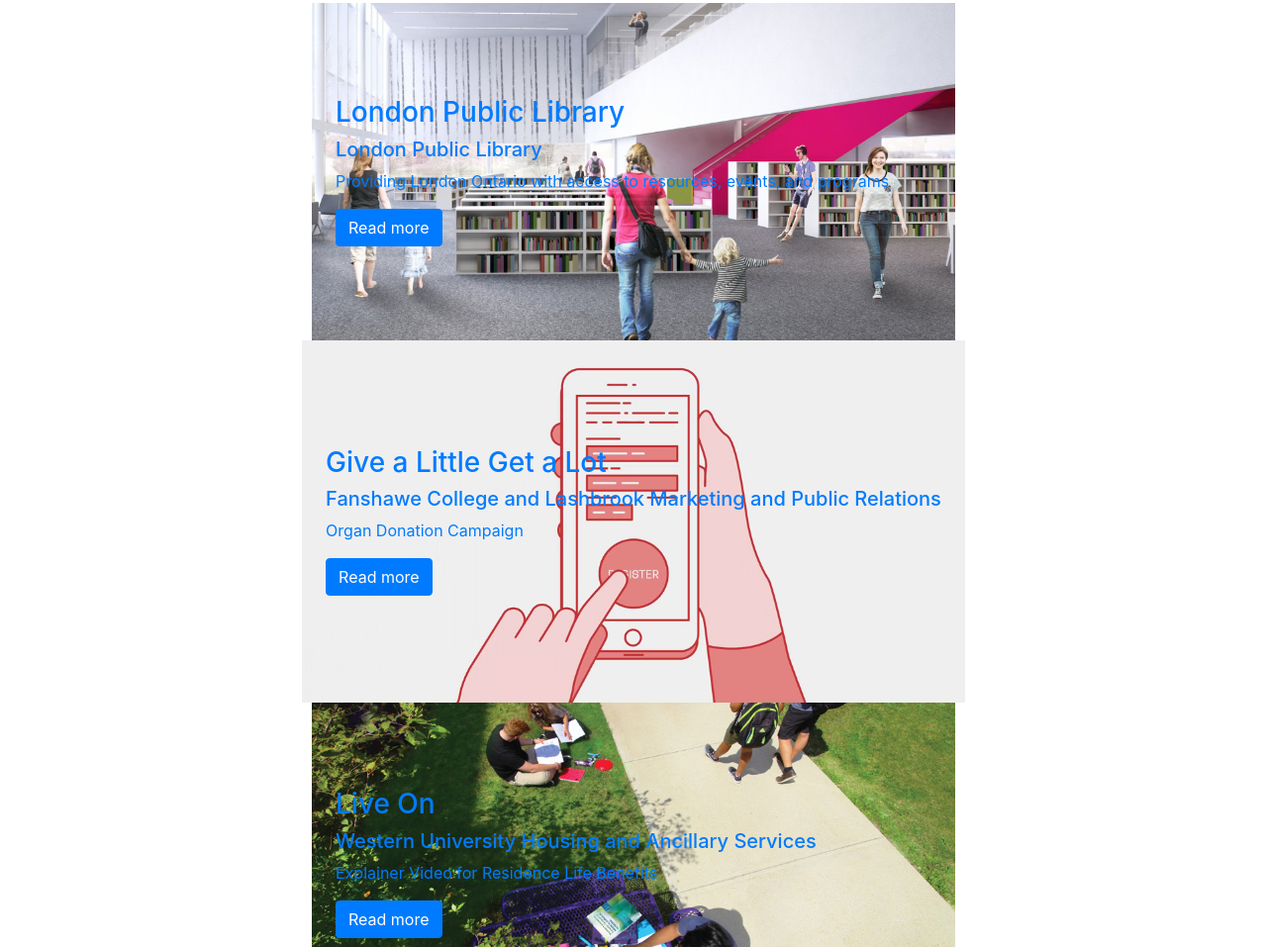
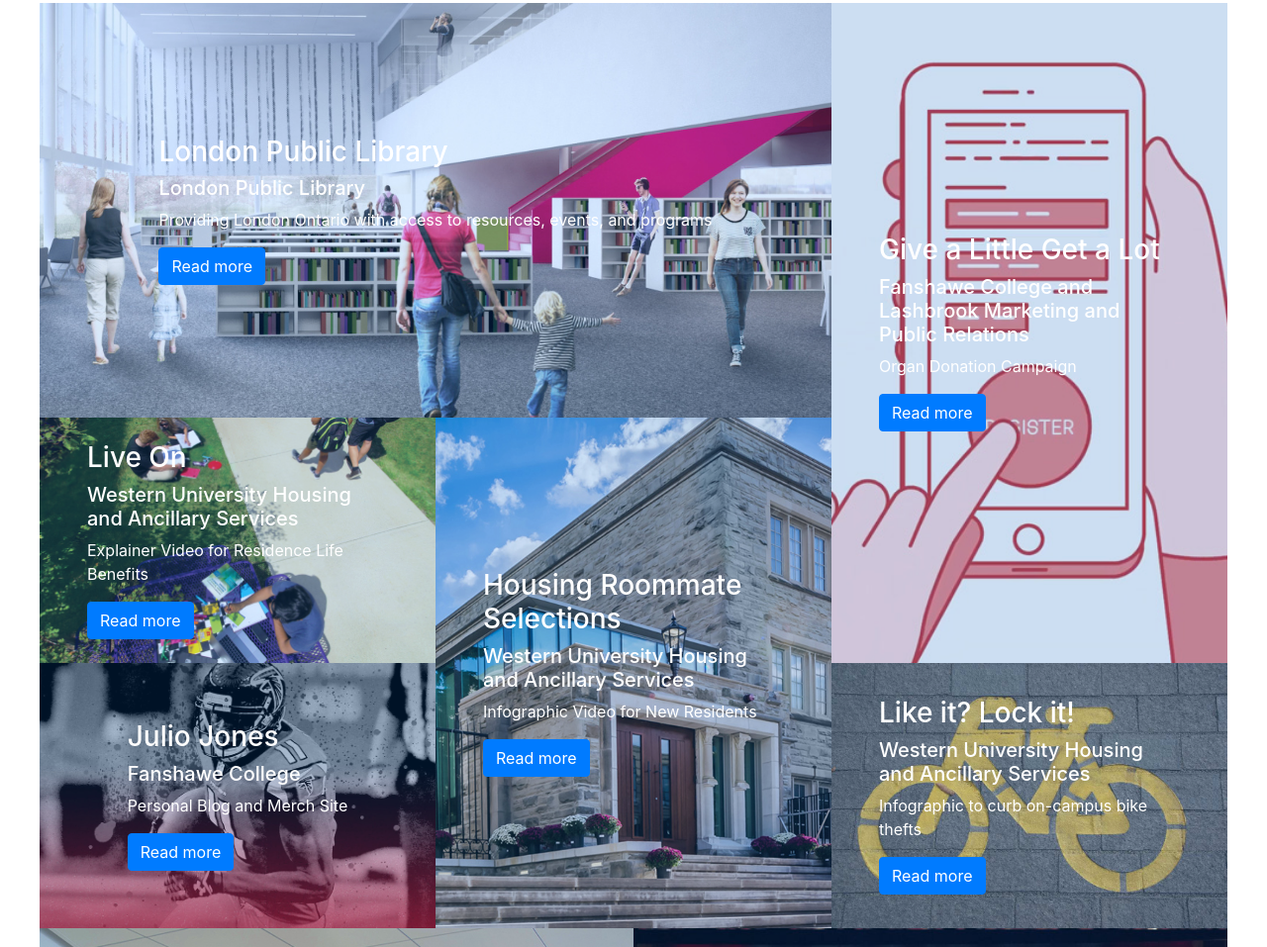
Before and after one commit to jarenmcdonald1/devPortfolio, a Gatsby site: page / in a window 1280 px wide. Shown: the part 583-1540 px from the top of the page at 99% size. Built offline with nearby package versions, Linux system fonts and the light colour scheme; Gatsby itself is replaced by a stand-in of ours.

Commit message:
updated content

```diff
--- a/src/components/layout.js
+++ b/src/components/layout.js
@@ -11,10 +11,10 @@
 
   if (isRootPath) {
     header = (
-      <header class="">
+      <header className="">
         <Navbar collapseOnSelect expand="lg" bg="dark" variant="dark">
           <Container>
-            <Link className="navbar-brand">JM</Link>
+            <Navbar.Brand>JM</Navbar.Brand>
               <Navbar.Toggle aria-controls="responsive-navbar-nav" />
               <Navbar.Collapse id="responsive-navbar-nav">
               <Nav className="ml-lg-auto">
@@ -29,7 +29,7 @@
     )
   } else {
     header = (
-      <header class="">
+      <header className="">
         <Navbar collapseOnSelect expand="lg" bg="dark" variant="dark">
           <Container>
             <Link className="navbar-brand" to="/">JM</Link>
--- a/src/pages/index.js
+++ b/src/pages/index.js
@@ -50,7 +50,7 @@
             <GatsbyImage className="about-img" image={profileimage} alt="me and my car" />
           </Col>
           <Col>
-            <h4>Hello, I'm Jaren</h4>
+            <h4 className="display-4">Hello, I'm Jaren</h4>
             <h6>I'm a multi-talented front-end web developer that loves what I do!</h6>
             <p>Since beginning my journey nearly {careerduration} years ago, I've worked and collaborated with talented people to create unique and impactful marketing solutions. I'm always searching for interesting things to learn, build, and share. I have yet to find a challenge that is too big or small!</p>
             <Link to="#contact" alt="send me an email" className="btn btn-primary">Let's talk!</Link>
@@ -58,16 +58,18 @@
         </Row>
       </Container>
 
-      <Container className="mb-4 mb-sm-5" id="work">
-        <div className="index-work-con">
+      <Container className="mb-4 mb-sm-5" id="work" fluid>
+        <div className="index-work-con mx-auto">
         {posts.map(post => {
           const title = post.frontmatter.title || post.fields.slug
           const image = getImage(post.frontmatter.thumbimg)
 
           return (
-            <section className="index-work-card work-card" key={post.fields.slug}>
-              <Link className="work-body-con py-2 px-2 px-sm-4" to={post.fields.slug} alt={`click to read more about ${title}`}>
-              <div className="work-body">
+            <Link className="work-project-main mb-4 mb-sm-0" to={post.fields.slug} alt={`click to read more about ${title}`} key={post.fields.slug}>
+
+                <div className="work-project-con h-100 px-2 py-2 px-sm-3 px-md-4 d-flex justify-content-center align-items-center">
+
+                  <div className="work-body py-3 px-3 px-sm-4">
                     <Link to={post.fields.slug} alt={`click to read more about ${title}`}>
                       <h3>{title}</h3>
                     </Link>
@@ -84,10 +86,10 @@
                       </Link>
                     </div>
                   </div>
-              </Link>
+                </div>
 
                 <GatsbyImage className="work-img" image={image} alt={title} />
-            </section>
+              </Link>
           )
         })}
         </div>
@@ -117,7 +119,7 @@
     profileImg: file(relativePath: { eq: "jaren-profile.jpg"}) {
       childImageSharp {
         gatsbyImageData(
-          width: 650
+          width: 850
           placeholder: BLURRED
           formats: [AUTO, WEBP]
         )
@@ -138,7 +140,7 @@
           thumbimg {
             childImageSharp {
               gatsbyImageData (
-                width: 650
+                width: 850
                 placeholder: BLURRED
                 formats: [AUTO, WEBP]
               )
--- a/src/style.css
+++ b/src/style.css
@@ -1,4 +1,7 @@
 // Global styles
+
+
+
 
 
 .bio-img {
@@ -8,42 +11,145 @@
     max-width: 650px;
 }
 
+.transition {
+    transition: all 0.14s ease-in-out;
+}
+
 .index-work-con {
     display: grid;
 }
 
-.work-card {
+.work-project-main {
     display: grid;
     justify-content: center;
     align-items: center;
 }
 
-.work-body-con, .work-img {
+.work-project-con, .work-img {
     grid-row: 1/2;
     grid-column: 1/2;
 }
 .work-img {
     z-index: 50;
+    min-width: 100%;
+    width: auto;
+    min-height: 100%;
+    height: auto;
+    object-fit: cover;
 }
-.work-body-con {
+.work-project-con {
     z-index: 51;
 
-    width: 100%;
+    background-color: hsla(211, 100%, 50%, 0.35);
     height: 100%;
-    background-color: hsla(248, 53%, 58%, 0.45);
-    display: flex;
-    align-items: center;
-    justify-content: center;
 }
 
 .work-body {
-    width: 100%;
+    color: white;
+}
+.work-body a {
+    color: inherit;
+    text-decoration: none;
+}
+
+@media only screen and (min-width: 576px) {
+
+    .work-project-con {
+        background-color: hsla(211, 100%, 50%, 0.15);
+        transition: all 0.14s ease-in-out;
+    }
+
+    .work-project-main:hover .work-project-con {
+        background-color: hsla(211, 100%, 50%, 0.45);
+    }
+
+    .index-work-con {
+        grid-template-columns: repeat(2, 1fr);
+        grid-template-rows: 1fr;
+    }
+
+    .work-project-main {
+        grid-column-end: span 1;
+        grid-row-end: span 1;
+    }
+    .work-project-main:nth-child(5n+1) {
+        grid-column-end: span 2;
+    }
+    .work-project-main:nth-child(6n+3) {
+        grid-row-end: span 1;
+    }
 
 }
 
-@media only screen and (min-width: 768px) {
 
-    .work-body-con {
-        background-color: hsla(248, 53%, 58%, 0.0);
+@media only screen and (min-width: 765px) {
+
+    .index-work-con {
+        grid-template-columns: repeat(4, 1fr);
+        max-width: 1200px;
+    }
+
+    .work-project-main {
+        grid-column-end: span 2;
+        grid-row-end: span 1;
+    }
+    .work-project-main:nth-child(8n+1) {
+        grid-row-end: span 2;
+        grid-column-end: span 3;
+    }
+    .work-project-main:nth-child(8n+2) {
+        grid-row-end: span 2;
+        grid-column-end: span 1;
+    }
+    .work-project-main:nth-child(8n+4) {
+        grid-row-end: span 2;
+    }
+    .work-project-main:nth-child(8n+6) {
+        grid-row-end: span 2;
     }
 }
+
+
+@media only screen and (min-width: 1200px) {
+
+    .index-work-con {
+        grid-template-columns: repeat(6, 1fr);
+    }
+
+    .work-project-main {
+        grid-column-end: span 2;
+        grid-row-end: span 1;
+    }
+
+    .work-project-main:nth-child(8n+1) {
+        grid-row-end: span 1;
+        grid-column-end: span 4;
+    }
+    .work-project-main:nth-child(8n+2) {
+        grid-row-end: span 2;
+        grid-column-end: span 2;
+    }
+    .work-project-main:nth-child(8n+3) {
+        grid-column-end: span 2;
+    }
+    .work-project-main:nth-child(8n+4) {
+        grid-column-end: span 2;
+        grid-row-end: span 2;
+    }
+    .work-project-main:nth-child(8n+5) {
+        grid-column-end: span 2;
+        grid-row-end: span 1;
+    }
+    .work-project-main:nth-child(8n+6) {
+        grid-column-end: span 2;
+        grid-row-end: span 1;
+    }
+    .work-project-main:nth-child(8n+7) {
+        grid-column-end: span 3;
+        grid-row-end: span 1;
+    }
+    .work-project-main:nth-child(8n+8) {
+        grid-column-end: span 3;
+        grid-row-end: span 1;
+    }
+}
```
Lines whose indentation alone changed are shown as unchanged.
